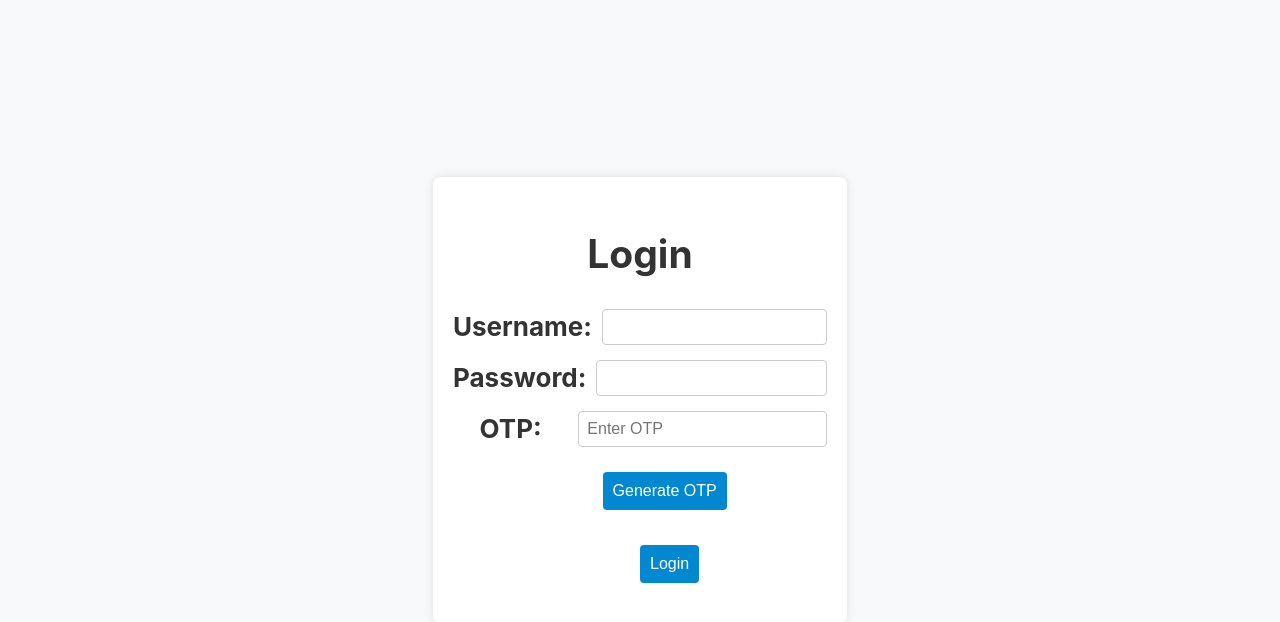
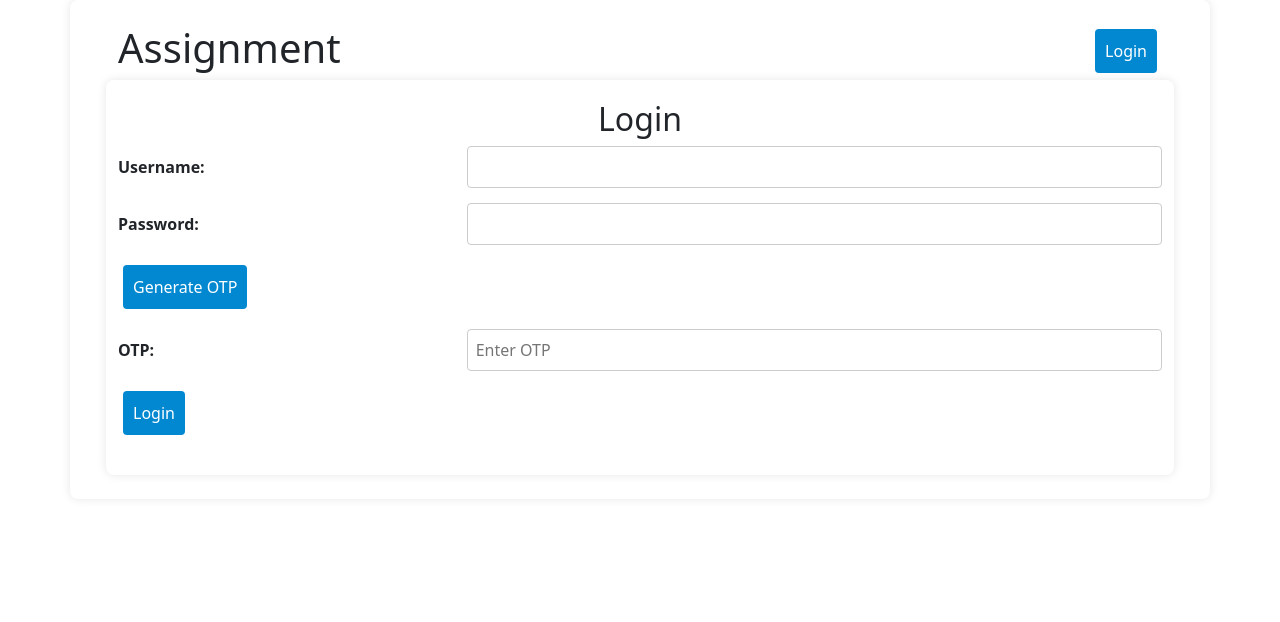
Before and after one commit to Ashuhashedbit/assignment, a React (Create React App) app in the folder assignment_ui/: page /login in a window 1280 px wide. Shown: the top 622 px of the page. Built offline with nearby package versions, Linux system fonts and the light colour scheme.

Commit message:
UI Improve

```diff
--- a/assignment_ui/src/App.js
+++ b/assignment_ui/src/App.js
@@ -1,6 +1,7 @@
 import React from "react";
 import { BrowserRouter as Router, Route, Routes, UNSAFE_RouteContext } from "react-router-dom";
 import "./App.css";
+import '../node_modules/bootstrap/dist/css/bootstrap.min.css'
 import Homepage from "./components/Homepage";
 import Login from "./components/Login";
 import OTPTablePage from "./components/OTPTablePage";
@@ -8,14 +9,23 @@ import UsersList from "./components/Userslist";
 import UsersAdd from "./components/Usersadd";
 import UsersUpdate from "./components/Usersupdate";
 import UsersView from "./components/Usersview";
+
+import Header from "./components/Header";
 function App() {
   return (
-    <div className="App">
-      <header className="App-header">
-        <Router>
+    <div className="container px-5 py-4">
+      <Router>
+        {/* <header className="App-header">
+      </header>*/}
+        <div className="row">
+          <Header />
+        </div>
+
+        <div className="row">
+
           <Routes>
             <Route path="/userslist" element={<UsersList />} />
-            <Route path="/" element={<Homepage />} />
+            <Route path="/" element={<Login />} />
             <Route path="/login" element={<Login />} />
             <Route path="/otp-table" element={<OTPTablePage />} />
             {/* <Route path="/userlist" element={<UserList />} /> */}
@@ -23,8 +33,12 @@ function App() {
             <Route path="/users/usersupdate/:userid" element={<UsersUpdate />} />
             <Route path="/users/usersview/:userid" element={<UsersView />} />
           </Routes>
-        </Router>
-      </header>
+
+        </div>
+        <div className="row">
+
+        </div>
+      </Router>
     </div>
   );
 }
--- /dev/null
+++ b/assignment_ui/src/components/Header.js
@@ -0,0 +1,50 @@
+import React from 'react';
+import { Link, useNavigate } from "react-router-dom";
+
+const Header = () => {
+
+    const userId = localStorage.getItem("user_id");
+    const userType = localStorage.getItem("user_type");
+
+    const navigate = useNavigate();
+
+    console.log('userId', userId)
+
+    const handleLogout = () => {
+        localStorage.removeItem("user_id");
+        localStorage.removeItem("user_type");
+        // setUser(null);
+        // setUserType(null);
+        navigate('/login')
+    };
+
+    return (
+        <>
+            <div className='col-6'>
+                <h1>Assignment</h1>
+            </div>
+
+            <div className='col-6 text-end'>
+                <div>
+                    {userId ? (
+                        <>
+                            {/* <h1>Hello, User #{user.userId}!</h1> */}
+                            {/* <h4>Your User Type: {userType || "Loading..."}</h4> */}
+
+                            {/* Logout Button */}
+                            <button onClick={handleLogout} className="submit-user">Logout</button>
+                        </>
+                    ) : (
+                        <button className="submit-button">
+                            <Link to="/login" >Login</Link>
+                        </button>
+                    )}
+                </div>
+
+            </div>
+
+        </>
+    )
+}
+
+export default Header
--- a/assignment_ui/src/components/Homepage.js
+++ b/assignment_ui/src/components/Homepage.js
@@ -52,7 +52,7 @@ const Homepage = () => {
 
   return (
     <div className="homepage">
-      <h1>Assignment</h1>
+
       <header className="hero">
         <div>
           {user ? (
--- a/assignment_ui/src/components/Login.js
+++ b/assignment_ui/src/components/Login.js
@@ -61,7 +61,7 @@ function Login() {
       const user = response.data.find(
         (user) => user.username === username && user.tempotp === otp
       );
-      navigate("/");
+      navigate("/userslist");
 
     } catch (err) {
       setError("Error during login. Please try again.");
@@ -93,6 +93,17 @@ function Login() {
             required
           />
         </div>
+
+        <div className="form-group">
+          <button
+            type="button"
+            onClick={handleGenerateOtp}
+            className="submit-button"
+          >
+            Generate OTP
+          </button>
+        </div>
+
         <div className="form-group">
           <label>OTP:</label>
           <input
@@ -104,18 +115,9 @@ function Login() {
             required
           />
         </div>
+
         <div className="form-group">
-          <button
-            type="button"
-            onClick={handleGenerateOtp}
-            className="submit-button"
-            style={{ marginTop: "10px", marginLeft: "40%" }}
-          >
-            Generate OTP
-          </button>
-        </div>
-        <div className="form-group">
-          <button type="submit" className="submit-button" style={{ marginTop: "15px", marginLeft: "50%" }}>
+          <button type="submit" className="submit-button">
             Login
           </button>
         </div>
--- a/assignment_ui/src/components/OTPTablePage.js
+++ b/assignment_ui/src/components/OTPTablePage.js
@@ -26,11 +26,10 @@ function OTPTablePage() {
   };
 
   return (
-    <div style={{ margin: "50px" }}>
+    <div>
       <h2>OTP Table for Users</h2>
       <table
-        border="1"
-        style={{ width: "100%", textAlign: "left", borderCollapse: "collapse" }}
+      className="table table-responsive"
       >
         <thead>
           <tr>
--- a/assignment_ui/src/components/Usersadd.js
+++ b/assignment_ui/src/components/Usersadd.js
@@ -1,6 +1,6 @@
 import React, { useState } from 'react';
 import axios from 'axios';
-import { useNavigate } from 'react-router-dom';
+import { Link, useNavigate } from 'react-router-dom';
 
 
 function UsersAdd() {
@@ -101,6 +101,11 @@ function UsersAdd() {
       </form>
       {message && <p style={{ color: 'green' }}>{message}</p>}
       {error && <p style={{ color: 'red' }}>{error}</p>}
+
+
+      <button className="submit-button">
+        <Link to="/userslist">Back</Link>
+      </button>
     </div>
   );
 }
--- a/assignment_ui/src/components/Userslist.js
+++ b/assignment_ui/src/components/Userslist.js
@@ -60,11 +60,11 @@ const UsersList = () => {
           <Link to="/usersadd">Create New User</Link>
         </button>
       )}
-      <button className="submit-button">
-        <Link to="/">Back</Link>
-      </button>
+      {/* <button className="submit-button">
+        <Link to="/userslist">Back</Link>
+      </button> */}
 
-      <table className="styled-table">
+      <table className="table table-responsive table-striped table-hover table-bordered border-info">
         <thead>
           <tr>
             <th>Sr No</th>
@@ -75,12 +75,12 @@ const UsersList = () => {
             <th>Gender</th>
             <th>Mobile</th>
             <th>User Type</th>
-            <th colSpan={3}>Actions</th>
+            <th colSpan={3} className='w-25'>Actions</th>
           </tr>
         </thead>
         <tbody>
           {userList
-            .filter(item => currentUserType !== 4 ||currentUserType !== 4 || item.userid === parseInt(localStorage.getItem('user_id')))
+            .filter(item => currentUserType !== 4 || currentUserType !== 4 || item.userid === parseInt(localStorage.getItem('user_id')))
             .map((item, index) => (
               <tr key={item.userid}>
                 <td>{index + 1}</td>
@@ -91,7 +91,36 @@ const UsersList = () => {
                 <td>{item.gender}</td>
                 <td>{item.mobile}</td>
                 <td>{getUserTypeLabel(item.usertype)}</td>
+
                 <td>
+                  {(
+                    <button className="submit-button btn btn-primary">
+                      <Link to={`/users/usersview/${item.userid}`}>View</Link>
+                    </button>
+                  )}
+                </td>
+
+                <td>
+                  {(currentUserType === 1 || currentUserType === 2 || currentUserType === 3) && (
+                    <>
+                      <button className="submit-button btn btn-warning">
+                        <Link to={`/users/usersupdate/${item.userid}`}>Edit</Link>
+                      </button>
+                    </>
+                  )}
+                </td>
+
+                <td>
+                  {(currentUserType === 1 || currentUserType === 2) && (
+                    <>
+                      <button className="submit-button btn btn-danger" onClick={() => deleteUser(item.userid)}>
+                        Delete User
+                      </button>
+                    </>
+                  )}
+                </td>
+
+                {/* <td>
                   {(currentUserType === 1 || currentUserType === 2) && (
                     <>
                       <button className="submit-button">
@@ -120,7 +149,7 @@ const UsersList = () => {
                       <Link to={`/users/usersview/${item.userid}`}>View</Link>
                     </button>
                   )}
-                </td>
+                </td> */}
               </tr>
             ))}
         </tbody>
--- a/assignment_ui/src/components/Usersupdate.js
+++ b/assignment_ui/src/components/Usersupdate.js
@@ -49,6 +49,7 @@ const UsersUpdate = () => {
   };
 
   return (
+    <>
     <div className="container">
       <h2>Update User</h2>
       <Formik
@@ -115,6 +116,13 @@ const UsersUpdate = () => {
         </Form>
       </Formik>
     </div>
+
+
+<button className="submit-button">
+        <Link to="/userslist">Back</Link>
+      </button>
+
+      </>
   );
 };
 
--- a/assignment_ui/src/components/Usersview.js
+++ b/assignment_ui/src/components/Usersview.js
@@ -81,6 +81,10 @@ function UsersView() {
       </form>
 
       {error && <p style={{ color: 'red' }}>{error}</p>}
+
+      <button className="submit-button">
+              <Link to="/userslist">Back</Link>
+            </button>
     </div>
   );
 }
```
